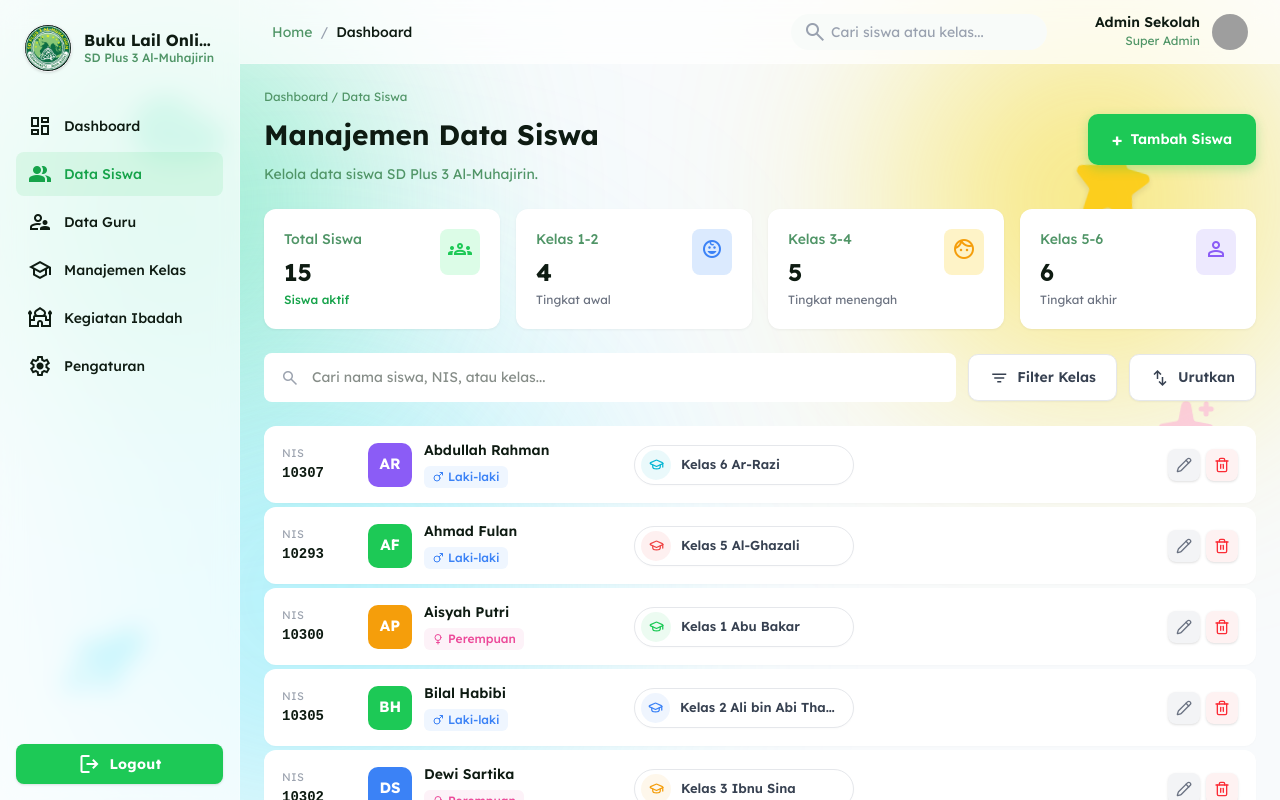
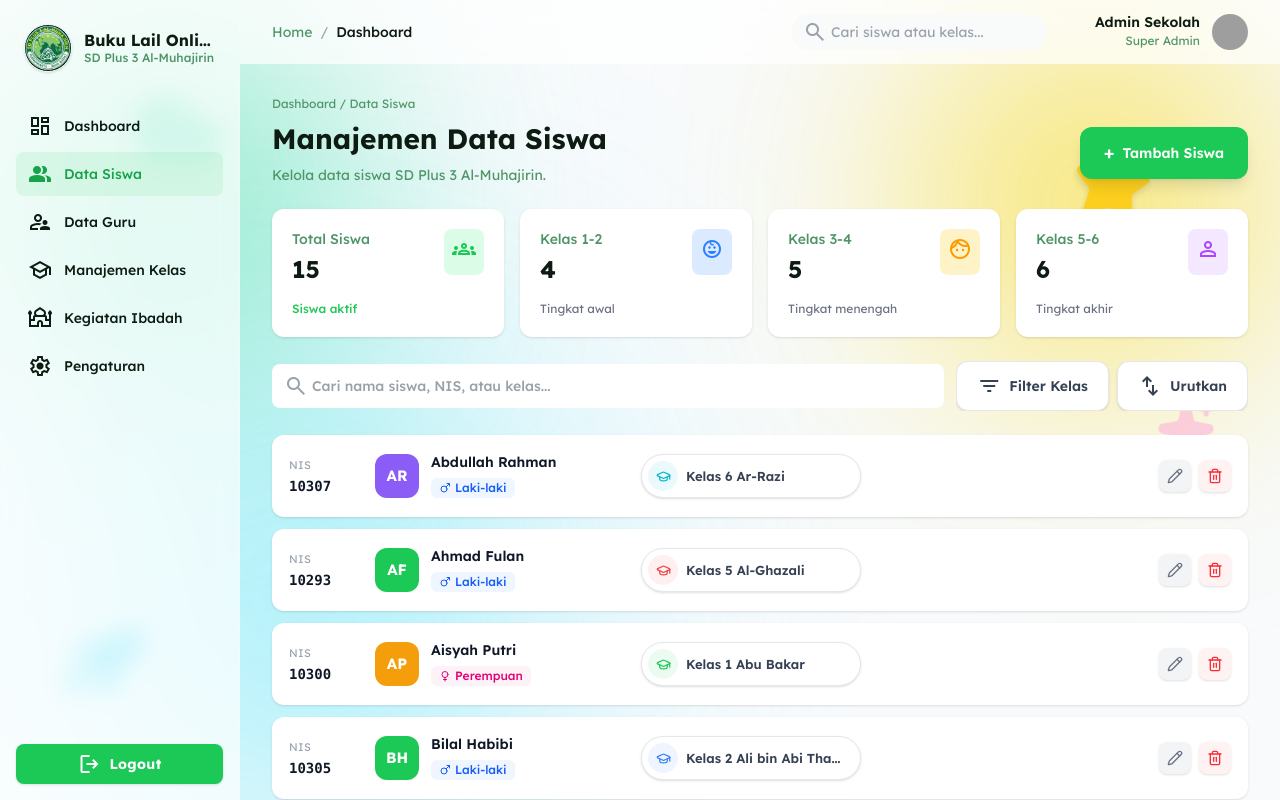
Before and after one commit to dhany46/E-Lail, a React (Vite) app: page /admin/students in a window 1280 px wide. Built offline with nearby package versions, Linux system fonts and the light colour scheme; grey boxes are pictures that could not be loaded; the HTML template or start-up script is replaced by a standard one.

Commit message:
refactor: implement adaptive layouts with flexbox and grid

```diff
--- a/src/layouts/DashboardLayout.jsx
+++ b/src/layouts/DashboardLayout.jsx
@@ -147,8 +147,8 @@ const DashboardLayout = () => {
                 </header>
 
                 {/* Content Outlet */}
-                <div className="flex-1 overflow-y-auto p-4 sm:p-6">
-                    <div className="w-full max-w-5xl xl:max-w-6xl 2xl:max-w-7xl mx-auto">
+                <div className="flex-1 overflow-y-auto p-4 md:p-6 lg:p-8">
+                    <div className="w-full max-w-full md:max-w-screen-md lg:max-w-screen-lg xl:max-w-5xl 2xl:max-w-7xl mx-auto">
                         <Outlet />
                     </div>
                 </div>
--- a/src/pages/admin/Dashboard.jsx
+++ b/src/pages/admin/Dashboard.jsx
@@ -33,7 +33,7 @@ const Dashboard = () => {
             </div>
 
             {/* Stats Grid - Clickable */}
-            <div className="grid grid-cols-1 sm:grid-cols-2 lg:grid-cols-4 gap-4">
+            <div className="grid grid-cols-1 sm:grid-cols-2 lg:grid-cols-4 gap-4 md:gap-6">
                 {/* Stat 1 - Total Siswa */}
                 <Link to="/admin/students" className="bg-surface-light dark:bg-surface-dark p-5 rounded-xl shadow-sm flex flex-col justify-between h-32 hover:shadow-md transition-shadow cursor-pointer">
                     <div className="flex justify-between items-start">
@@ -98,7 +98,7 @@ const Dashboard = () => {
             </div>
 
             {/* Chart & Activity Section */}
-            <div className="grid grid-cols-1 lg:grid-cols-3 gap-6">
+            <div className="grid grid-cols-1 lg:grid-cols-3 xl:grid-cols-3 gap-6">
                 {/* Chart */}
                 <div className="lg:col-span-2 bg-surface-light dark:bg-surface-dark rounded-xl shadow-sm p-6">
                     <div className="flex items-center justify-between mb-6">
--- a/src/pages/admin/ManageStudents.jsx
+++ b/src/pages/admin/ManageStudents.jsx
@@ -176,180 +176,163 @@ const ManageStudents = () => {
     return (
         <div className="w-full">
             {/* Breadcrumb */}
-            <p style={{ fontSize: '12px', color: '#509567', marginBottom: '8px' }}>Dashboard / Data Siswa</p>
+            <p className="text-xs text-text-secondary-light mb-2">Dashboard / Data Siswa</p>
 
             {/* Header */}
-            <div style={{ display: 'flex', justifyContent: 'space-between', alignItems: 'flex-start', marginBottom: '24px' }}>
+            <div className="flex flex-col md:flex-row justify-between items-start md:items-center mb-6 gap-4">
                 <div>
-                    <h1 style={{ fontSize: '28px', fontWeight: 'bold', color: '#0e1b12', marginBottom: '8px' }}>Manajemen Data Siswa</h1>
-                    <p style={{ fontSize: '14px', color: '#509567' }}>Kelola data siswa SD Plus 3 Al-Muhajirin.</p>
+                    <h1 className="text-2xl md:text-[28px] font-bold text-text-primary-light mb-2">Manajemen Data Siswa</h1>
+                    <p className="text-sm text-text-secondary-light">Kelola data siswa SD Plus 3 Al-Muhajirin.</p>
                 </div>
                 <button
                     onClick={handleOpenAdd}
-                    style={{ display: 'flex', alignItems: 'center', gap: '8px', padding: '12px 24px', backgroundColor: '#1dc956', color: 'white', borderRadius: '10px', fontWeight: '600', fontSize: '14px', border: 'none', cursor: 'pointer', boxShadow: '0 4px 12px rgba(29, 201, 86, 0.3)' }}
+                    className="flex items-center gap-2 px-6 py-3 bg-primary text-white rounded-xl font-semibold text-sm border-none cursor-pointer shadow-lg shadow-primary/30 hover:bg-primary-dark transition-all duration-200 self-start md:self-auto"
                 >
-                    <span style={{ fontSize: '18px' }}>+</span> Tambah Siswa
+                    <span className="text-lg">+</span> Tambah Siswa
                 </button>
             </div>
 
             {/* Stats Cards - Dashboard Style */}
-            <div style={{ display: 'grid', gridTemplateColumns: 'repeat(4, 1fr)', gap: '16px', marginBottom: '24px' }}>
-                <div style={{ backgroundColor: 'white', borderRadius: '12px', padding: '20px', boxShadow: '0 1px 3px rgba(0,0,0,0.05)', display: 'flex', flexDirection: 'column', justifyContent: 'space-between', height: '120px' }}>
-                    <div style={{ display: 'flex', justifyContent: 'space-between', alignItems: 'flex-start' }}>
+            <div className="grid grid-cols-1 sm:grid-cols-2 lg:grid-cols-4 gap-4 mb-6">
+                <div className="bg-white rounded-xl p-5 shadow-sm flex flex-col justify-between h-32">
+                    <div className="flex justify-between items-start">
                         <div>
-                            <p style={{ fontSize: '14px', fontWeight: '500', color: '#509567', marginBottom: '4px' }}>Total Siswa</p>
-                            <h2 style={{ fontSize: '24px', fontWeight: 'bold', color: '#0e1b12' }}>{students.length}</h2>
+                            <p className="text-sm font-medium text-text-secondary-light mb-1">Total Siswa</p>
+                            <h2 className="text-2xl font-bold text-text-primary-light">{students.length}</h2>
                         </div>
-                        <div style={{ padding: '8px', backgroundColor: '#dcfce7', borderRadius: '8px' }}>
-                            <span className="material-symbols-outlined" style={{ fontSize: '24px', color: '#1dc956' }}>groups</span>
+                        <div className="p-2 bg-green-100 rounded-lg">
+                            <span className="material-symbols-outlined text-[24px] text-primary">groups</span>
                         </div>
                     </div>
-                    <p style={{ fontSize: '12px', color: '#16a34a', fontWeight: '500' }}>Siswa aktif</p>
+                    <p className="text-xs text-primary font-medium">Siswa aktif</p>
                 </div>
-                <div style={{ backgroundColor: 'white', borderRadius: '12px', padding: '20px', boxShadow: '0 1px 3px rgba(0,0,0,0.05)', display: 'flex', flexDirection: 'column', justifyContent: 'space-between', height: '120px' }}>
-                    <div style={{ display: 'flex', justifyContent: 'space-between', alignItems: 'flex-start' }}>
+                <div className="bg-white rounded-xl p-5 shadow-sm flex flex-col justify-between h-32">
+                    <div className="flex justify-between items-start">
                         <div>
-                            <p style={{ fontSize: '14px', fontWeight: '500', color: '#509567', marginBottom: '4px' }}>Kelas 1-2</p>
-                            <h2 style={{ fontSize: '24px', fontWeight: 'bold', color: '#0e1b12' }}>{countByGrade('1') + countByGrade('2')}</h2>
+                            <p className="text-sm font-medium text-text-secondary-light mb-1">Kelas 1-2</p>
+                            <h2 className="text-2xl font-bold text-text-primary-light">{countByGrade('1') + countByGrade('2')}</h2>
                         </div>
-                        <div style={{ padding: '8px', backgroundColor: '#dbeafe', borderRadius: '8px' }}>
-                            <span className="material-symbols-outlined" style={{ fontSize: '24px', color: '#3b82f6' }}>child_care</span>
+                        <div className="p-2 bg-blue-100 rounded-lg">
+                            <span className="material-symbols-outlined text-[24px] text-blue-500">child_care</span>
                         </div>
                     </div>
-                    <p style={{ fontSize: '12px', color: '#6b7280' }}>Tingkat awal</p>
+                    <p className="text-xs text-gray-500">Tingkat awal</p>
                 </div>
-                <div style={{ backgroundColor: 'white', borderRadius: '12px', padding: '20px', boxShadow: '0 1px 3px rgba(0,0,0,0.05)', display: 'flex', flexDirection: 'column', justifyContent: 'space-between', height: '120px' }}>
-                    <div style={{ display: 'flex', justifyContent: 'space-between', alignItems: 'flex-start' }}>
+                <div className="bg-white rounded-xl p-5 shadow-sm flex flex-col justify-between h-32">
+                    <div className="flex justify-between items-start">
                         <div>
-                            <p style={{ fontSize: '14px', fontWeight: '500', color: '#509567', marginBottom: '4px' }}>Kelas 3-4</p>
-                            <h2 style={{ fontSize: '24px', fontWeight: 'bold', color: '#0e1b12' }}>{countByGrade('3') + countByGrade('4')}</h2>
+                            <p className="text-sm font-medium text-text-secondary-light mb-1">Kelas 3-4</p>
+                            <h2 className="text-2xl font-bold text-text-primary-light">{countByGrade('3') + countByGrade('4')}</h2>
                         </div>
-                        <div style={{ padding: '8px', backgroundColor: '#fef3c7', borderRadius: '8px' }}>
-                            <span className="material-symbols-outlined" style={{ fontSize: '24px', color: '#f59e0b' }}>face</span>
+                        <div className="p-2 bg-amber-100 rounded-lg">
+                            <span className="material-symbols-outlined text-[24px] text-amber-500">face</span>
                         </div>
                     </div>
-                    <p style={{ fontSize: '12px', color: '#6b7280' }}>Tingkat menengah</p>
+                    <p className="text-xs text-gray-500">Tingkat menengah</p>
                 </div>
-                <div style={{ backgroundColor: 'white', borderRadius: '12px', padding: '20px', boxShadow: '0 1px 3px rgba(0,0,0,0.05)', display: 'flex', flexDirection: 'column', justifyContent: 'space-between', height: '120px' }}>
-                    <div style={{ display: 'flex', justifyContent: 'space-between', alignItems: 'flex-start' }}>
+                <div className="bg-white rounded-xl p-5 shadow-sm flex flex-col justify-between h-32">
+                    <div className="flex justify-between items-start">
                         <div>
-                            <p style={{ fontSize: '14px', fontWeight: '500', color: '#509567', marginBottom: '4px' }}>Kelas 5-6</p>
-                            <h2 style={{ fontSize: '24px', fontWeight: 'bold', color: '#0e1b12' }}>{countByGrade('5') + countByGrade('6')}</h2>
+                            <p className="text-sm font-medium text-text-secondary-light mb-1">Kelas 5-6</p>
+                            <h2 className="text-2xl font-bold text-text-primary-light">{countByGrade('5') + countByGrade('6')}</h2>
                         </div>
-                        <div style={{ padding: '8px', backgroundColor: '#ede9fe', borderRadius: '8px' }}>
-                            <span className="material-symbols-outlined" style={{ fontSize: '24px', color: '#8b5cf6' }}>person</span>
+                        <div className="p-2 bg-purple-100 rounded-lg">
+                            <span className="material-symbols-outlined text-[24px] text-purple-500">person</span>
                         </div>
                     </div>
-                    <p style={{ fontSize: '12px', color: '#6b7280' }}>Tingkat akhir</p>
+                    <p className="text-xs text-gray-500">Tingkat akhir</p>
                 </div>
             </div>
 
             {/* Search Bar with Filter & Sort */}
-            <div style={{ display: 'flex', gap: '12px', marginBottom: '24px', alignItems: 'center' }}>
-                <div style={{ flex: '1', position: 'relative', display: 'flex', alignItems: 'center' }}>
-                    <span className="material-symbols-outlined" style={{ position: 'absolute', left: '16px', color: '#9ca3af', fontSize: '20px' }}>search</span>
+            <div className="flex flex-col md:flex-row gap-3 mb-6">
+                <div className="flex-1 relative flex items-center">
+                    <span className="material-symbols-outlined absolute left-3 text-gray-400 text-[20px]">search</span>
                     <input
                         type="text"
                         placeholder="Cari nama siswa, NIS, atau kelas..."
                         value={searchQuery}
                         onChange={(e) => { setSearchQuery(e.target.value); setCurrentPage(1); }}
-                        style={{ width: '100%', paddingLeft: '48px', paddingRight: '16px', paddingTop: '14px', paddingBottom: '14px', backgroundColor: 'white', borderRadius: '8px', border: 'none', fontSize: '14px', outline: 'none' }}
+                        className="w-full pl-10 pr-4 py-3 bg-white rounded-lg border-none text-sm outline-none focus:ring-2 focus:ring-primary/20 transition-all font-medium text-gray-700"
                     />
                 </div>
-                <div style={{ position: 'relative' }}>
+                {/* Filter & Sort Container */}
+                <div className="flex gap-2 w-full md:w-auto overflow-x-auto pb-1 md:pb-0">
+                    <div className="relative shrink-0">
                         <button
                             onClick={() => {
                                 const nextIndex = (classList.indexOf(filterClass) + 1) % classList.length;
                                 setFilterClass(classList[nextIndex]);
                                 setCurrentPage(1);
                             }}
-                        style={{ display: 'flex', alignItems: 'center', gap: '8px', padding: '12px 20px', backgroundColor: filterClass !== 'Semua Kelas' ? '#dcfce7' : 'white', borderRadius: '10px', fontSize: '14px', fontWeight: '600', cursor: 'pointer', color: filterClass !== 'Semua Kelas' ? '#1dc956' : '#374151', border: filterClass !== 'Semua Kelas' ? '1px solid #1dc956' : '1px solid #e5e7eb', boxShadow: '0 1px 2px rgba(0,0,0,0.05)', transition: 'all 0.2s' }}
+                            className={`flex items-center gap-2 px-5 py-3 rounded-xl text-sm font-semibold cursor-pointer border transition-all duration-200 shadow-sm ${filterClass !== 'Semua Kelas'
+                                ? 'bg-green-100 text-primary border-primary'
+                                : 'bg-white text-gray-700 border-gray-200 hover:bg-gray-50'
+                                }`}
                         >
-                        <span className="material-symbols-outlined" style={{ fontSize: '20px' }}>filter_list</span>
+                            <span className="material-symbols-outlined text-[20px]">filter_list</span>
                             {filterClass === 'Semua Kelas' ? 'Filter Kelas' : filterClass}
                         </button>
                     </div>
                     {/* Sort Button */}
-                <div style={{ position: 'relative' }}>
+                    <div className="relative shrink-0">
                         <button
                             onClick={() => { setShowSortDropdown(!showSortDropdown); }}
-                        style={{ display: 'flex', alignItems: 'center', gap: '8px', padding: '12px 20px', backgroundColor: 'white', borderRadius: '10px', fontSize: '14px', fontWeight: '600', cursor: 'pointer', color: '#374151', border: '1px solid #e5e7eb', boxShadow: '0 1px 2px rgba(0,0,0,0.05)', transition: 'all 0.2s' }}
+                            className="flex items-center gap-2 px-5 py-3 bg-white rounded-xl text-sm font-semibold cursor-pointer text-gray-700 border border-gray-200 shadow-sm hover:bg-gray-50 transition-all duration-200"
                         >
-                        <span className="material-symbols-outlined" style={{ fontSize: '20px' }}>swap_vert</span>
+                            <span className="material-symbols-outlined text-[20px]">swap_vert</span>
                             Urutkan
                         </button>
                         {showSortDropdown && (
-                        <div style={{ position: 'absolute', top: '100%', right: 0, marginTop: '8px', backgroundColor: 'white', borderRadius: '8px', boxShadow: '0 4px 12px rgba(0,0,0,0.1)', zIndex: 10, minWidth: '180px', overflow: 'hidden' }}>
+                            <div className="absolute top-full right-0 md:left-auto md:right-0 mt-2 bg-white rounded-xl shadow-lg z-20 min-w-[180px] overflow-hidden border border-gray-100">
                                 {[{ value: 'name', label: 'Nama Siswa' }, { value: 'nis', label: 'NIS' }, { value: 'class', label: 'Kelas' }].map(opt => (
                                     <button
                                         key={opt.value}
                                         onClick={() => { setSortBy(opt.value); setShowSortDropdown(false); }}
-                                    style={{ width: '100%', padding: '10px 16px', textAlign: 'left', backgroundColor: sortBy === opt.value ? '#dcfce7' : 'white', border: 'none', cursor: 'pointer', fontSize: '14px', color: sortBy === opt.value ? '#1dc956' : '#374151', display: 'flex', alignItems: 'center', justifyContent: 'space-between' }}
+                                        className={`w-full px-4 py-2.5 text-left border-none cursor-pointer text-sm flex items-center justify-between transition-colors ${sortBy === opt.value
+                                            ? 'bg-green-50 text-primary font-medium'
+                                            : 'bg-white text-gray-700 hover:bg-gray-50'
+                                            }`}
                                     >
                                         {opt.label}
-                                    {sortBy === opt.value && <span className="material-symbols-outlined" style={{ fontSize: '16px', color: '#1dc956' }}>check</span>}
+                                        {sortBy === opt.value && <span className="material-symbols-outlined text-sm text-primary">check</span>}
                                     </button>
                                 ))}
                             </div>
                         )}
                     </div>
                 </div>
+            </div>
 
             {/* Card-based List */}
-            <div style={{ display: 'flex', flexDirection: 'column', gap: '4px' }}>
+            <div className="flex flex-col gap-3">
                 {paginatedStudents.map((student) => (
                     <div
                         key={student.id}
                         onMouseEnter={() => setHoveredRow(student.id)}
                         onMouseLeave={() => setHoveredRow(null)}
-                        style={{
-                            backgroundColor: 'white',
-                            borderRadius: '12px',
-                            padding: '12px 16px',
-                            border: hoveredRow === student.id ? '2px solid #1dc956' : '2px solid transparent',
-                            boxShadow: hoveredRow === student.id ? '0 8px 24px rgba(29, 201, 86, 0.15)' : '0 1px 2px rgba(0,0,0,0.02)',
-                            transition: 'all 0.2s ease',
-                            display: 'flex',
-                            alignItems: 'center',
-                            gap: '16px'
-                        }}
+                        className={`bg-white rounded-xl p-4 border transition-all duration-200 flex flex-col md:flex-row items-start md:items-center gap-4 ${hoveredRow === student.id ? 'border-primary shadow-lg shadow-primary/10' : 'border-transparent shadow-sm'
+                            }`}
                     >
                         {/* 1. NIS */}
-                        <div style={{ width: '70px', flexShrink: 0 }}>
-                            <p style={{ fontSize: '11px', color: '#9ca3af', marginBottom: '2px', textTransform: 'uppercase', letterSpacing: '0.5px' }}>NIS</p>
-                            <p style={{ fontSize: '14px', fontWeight: '700', color: '#0e1b12', fontFamily: 'monospace' }}>{student.nis}</p>
+                        <div className="w-full md:w-auto md:min-w-[70px] shrink-0">
+                            <p className="text-[11px] text-gray-400 mb-0.5 uppercase tracking-wider">NIS</p>
+                            <p className="text-sm font-bold text-gray-900 font-mono">{student.nis}</p>
                         </div>
 
                         {/* 2. Name + Avatar + Gender */}
-                        <div style={{ display: 'flex', alignItems: 'center', gap: '12px', width: '250px', flexShrink: 0 }}>
-                            <div style={{
-                                width: '44px',
-                                height: '44px',
-                                borderRadius: '10px',
-                                backgroundColor: student.color,
-                                color: 'white',
-                                display: 'flex',
-                                alignItems: 'center',
-                                justifyContent: 'center',
-                                fontWeight: 'bold',
-                                fontSize: '15px'
-                            }}>
+                        <div className="flex items-center gap-3 w-full md:w-[250px] shrink-0">
+                            <div
+                                className="w-11 h-11 rounded-xl flex items-center justify-center font-bold text-white text-[15px] shrink-0"
+                                style={{ backgroundColor: student.color }}
+                            >
                                 {student.initials}
                             </div>
-                            <div>
-                                <p style={{ fontWeight: '600', color: '#0e1b12', fontSize: '14px', marginBottom: '2px' }}>{student.name}</p>
-                                <div style={{ marginTop: '4px' }}>
-                                    <span style={{
-                                        display: 'inline-flex',
-                                        alignItems: 'center',
-                                        gap: '4px',
-                                        fontSize: '12px',
-                                        color: student.gender === 'Laki-laki' ? '#3b82f6' : '#ec4899',
-                                        backgroundColor: student.gender === 'Laki-laki' ? '#eff6ff' : '#fdf2f8',
-                                        padding: '2px 8px',
-                                        borderRadius: '6px',
-                                        fontWeight: '500'
-                                    }}>
+                            <div className="min-w-0">
+                                <p className="font-semibold text-gray-900 text-sm truncate">{student.name}</p>
+                                <div className="mt-1">
+                                    <span className={`inline-flex items-center gap-1 text-xs px-2 py-0.5 rounded-md font-medium ${student.gender === 'Laki-laki' ? 'bg-blue-50 text-blue-600' : 'bg-pink-50 text-pink-600'
+                                        }`}>
                                         {student.gender === 'Laki-laki' ? <Mars size={12} /> : <Venus size={12} />}
                                         {student.gender || 'Laki-laki'}
                                     </span>
@@ -357,48 +340,24 @@ const ManageStudents = () => {
                             </div>
                         </div>
 
-                        {/* 3. Class Badge (Moved closer) */}
-                        <div style={{
-                            display: 'flex',
-                            alignItems: 'center',
-                            gap: '10px',
-                            width: '220px',
-                            flexShrink: 0,
-                            padding: '4px 6px',
-                            paddingRight: '16px',
-                            backgroundColor: 'white',
-                            borderRadius: '50px',
-                            border: '1px solid #e5e7eb',
-                            boxShadow: '0 1px 2px rgba(0,0,0,0.02)'
-                        }}>
-                            <div style={{
-                                width: '30px',
-                                height: '30px',
-                                borderRadius: '50%',
-                                backgroundColor: `${getClassColor(student.class)}15`,
-                                display: 'flex',
-                                alignItems: 'center',
-                                justifyContent: 'center'
-                            }}>
+                        {/* 3. Class Badge */}
+                        <div className="w-full md:w-[220px] shrink-0 flex items-center gap-2 p-1.5 pr-4 bg-white rounded-full border border-gray-200 shadow-sm">
+                            <div
+                                className="w-[30px] h-[30px] rounded-full flex items-center justify-center shrink-0"
+                                style={{ backgroundColor: `${getClassColor(student.class)}15` }}
+                            >
                                 <GraduationCap size={15} color={getClassColor(student.class)} />
                             </div>
-                            <span style={{
-                                color: '#374151',
-                                fontWeight: '600',
-                                fontSize: '13px',
-                                whiteSpace: 'nowrap',
-                                overflow: 'hidden',
-                                textOverflow: 'ellipsis'
-                            }}>
+                            <span className="text-[13px] font-semibold text-gray-700 truncate">
                                 {getClassName(student.class)}
                             </span>
                         </div>
 
                         {/* Spacer to push actions to right */}
-                        <div style={{ flex: 1 }}></div>
+                        <div className="hidden md:block flex-1"></div>
 
                         {/* 4. Actions (Far Right) */}
-                        <div style={{ display: 'flex', gap: '6px' }}>
+                        <div className="flex gap-2 w-full md:w-auto justify-end">
                             <button
                                 onClick={() => handleOpenEdit(student)}
                                 className="p-2 rounded-lg border-none cursor-pointer transition-all duration-200 bg-gray-100 text-gray-500 hover:bg-[#1dc956] hover:text-white shadow-sm hover:shadow-md hover:shadow-green-500/20"
```
Also changed, not shown: src/pages/admin/ManageTeachers.jsx (+98 -112 lines). Lines whose indentation alone changed are shown as unchanged.
